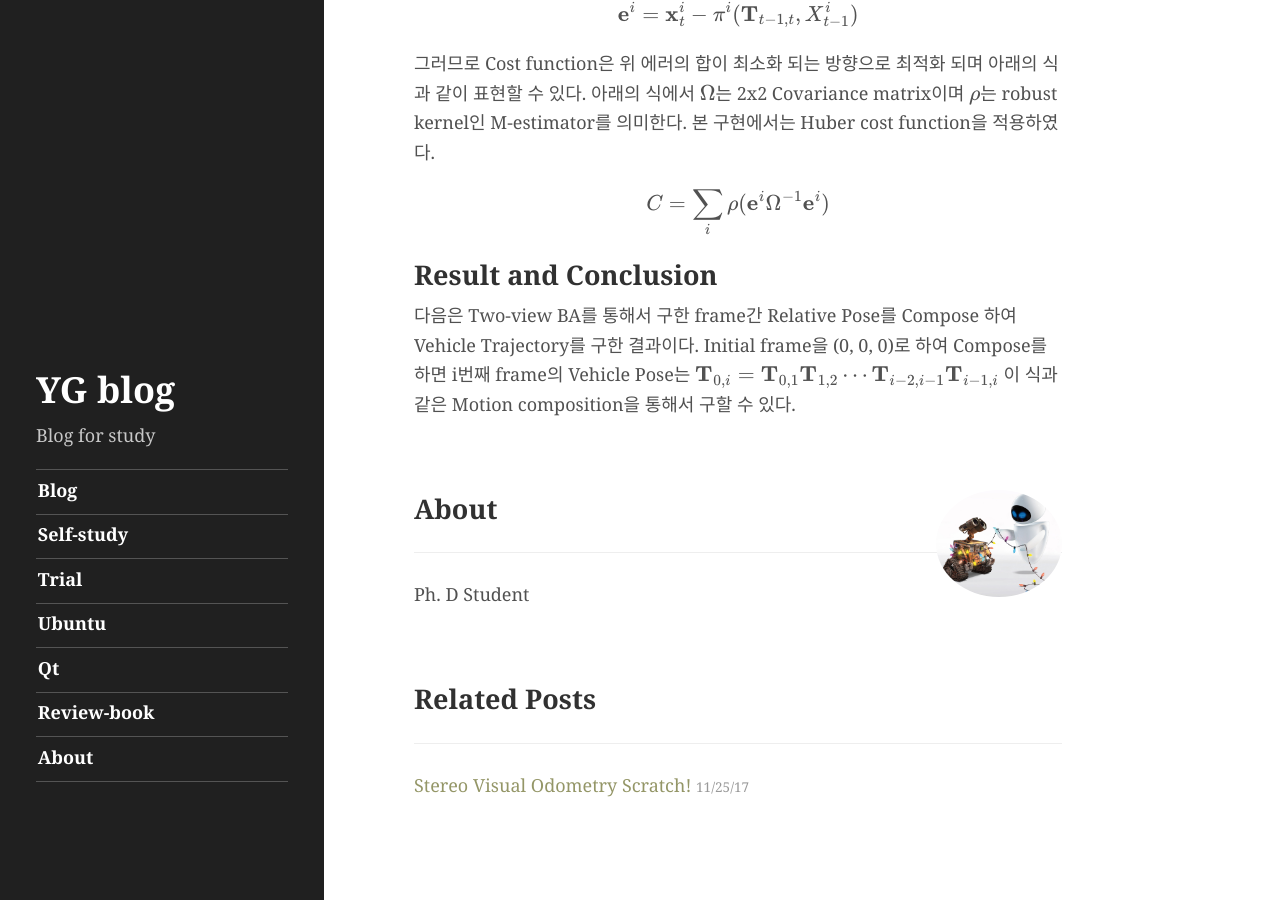
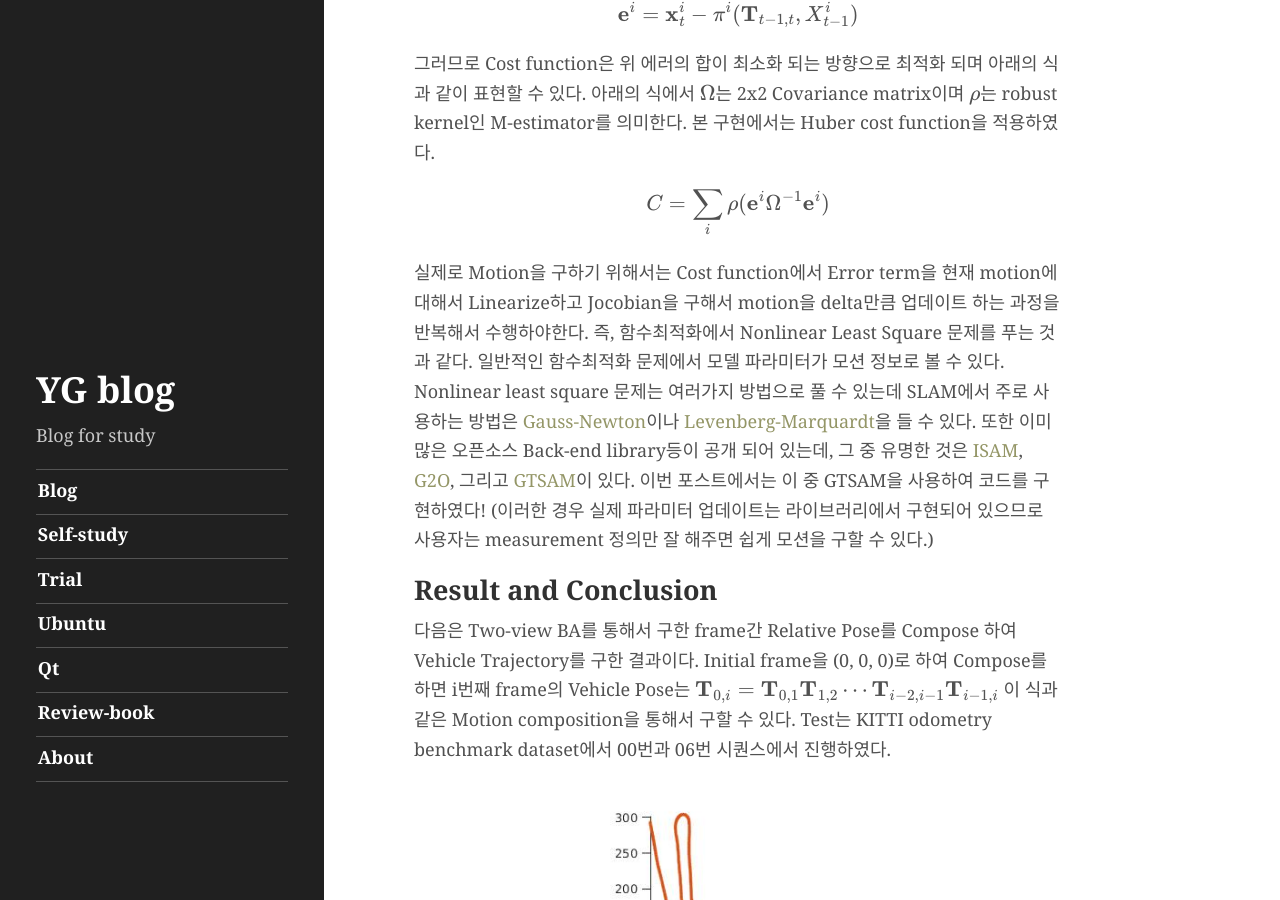
Before and after one commit to youngguncho/youngguncho.github.io, a Jekyll site: the page built from _posts/Self-study/2018-01-15-Stereo-visual-odometry-cpp.md, in a window 1280 px wide and 900 px high, scrolled down 2888 px. Built offline with Jekyll 4.4.1, drawn with Linux system fonts in a browser that asks for light colours; formulas are drawn with MathJax 3.

Commit message:
working on vo result

```diff
--- a/_posts/Self-study/2018-01-15-Stereo-visual-odometry-cpp.md
+++ b/_posts/Self-study/2018-01-15-Stereo-visual-odometry-cpp.md
@@ -32,7 +32,6 @@
 
 <img align="middle" src="/image/posts/Self-study/2017-12-25-Stereo-visual-odometry-cpp/inliers.gif" width="80%">
 
-
 ### Two-view BA
 위 과정에서 Inlier point를 추리고 나면 이제 연속된 프레임에서 어느정도 신뢰할 만한 매칭 포인트를 가지고 있다고 말할 수 있다. 이제 이 포인트들을 이용해서 두 카메라간의 모션을 구하는 방법에 대해서 살펴본다. 이 방법은 [ORB-SLAM2](https://github.com/raulmur/ORB_SLAM2)에서 Appendix의 Bundle adjustment와 같은 방법으로 multi-frame에 대해서 적용할 수 있지만 이번 구현에서는 연속된 영상의 two-view BA에 적용하였다. 우선 방법에 대해서 간단히 말로 풀어쓰면 다음과 같다. 기준 프레임 (이전 프레임)에서 포인트들의 초기 3차원 위치를 알고 있을 때 이 포인트들을 임의의 모션을 이용해 타켁 프레임으로 transform하고 이미지 좌표계 상으로 projection 했을 때의 포인트 위치 (u, v)는 feature matching에서 구한 대응되는 feature들의 위치와 같아야 한다. 우선 $$i$$번째 포인트의 이미지 좌표상의 위치와 $$\mathbf{x} = (u, v)$$와 3차원 위치 $$X = (x, y, z)$$를 식과 같이 표현하며 아래의 subscription은 해당하는 프레임을 의미한다. 프레임간의 모션은 $$\mathbf{T}_{t-1,t}$$로 나타냈으며 의미는 t-1에서 t로의 모션을 뜻s한다. 아래의 식은 포인트 i에 대한 에러를 나타내며 $$\pi$$는 3차원 포인트를 이미지 상으로 projection하는 projection function을 의미한다.
 
@@ -46,5 +45,10 @@
 C=\sum_{i}\rho(\mathbf{e}^i\Omega^{-1}\mathbf{e}^i)
 $$
 
+실제로 Motion을 구하기 위해서는 Cost function에서 Error term을 현재 motion에 대해서 Linearize하고 Jocobian을 구해서 motion을 delta만큼 업데이트 하는 과정을 반복해서 수행하야한다. 즉, 함수최적화에서 Nonlinear Least Square 문제를 푸는 것과 같다. 일반적인 함수최적화 문제에서 모델 파라미터가 모션 정보로 볼 수 있다. Nonlinear least square 문제는 여러가지 방법으로 풀 수 있는데 SLAM에서 주로 사용하는 방법은 [Gauss-Newton](https://en.wikipedia.org/wiki/Gauss%E2%80%93Newton_algorithm)이나 [Levenberg-Marquardt](https://en.wikipedia.org/wiki/Levenberg%E2%80%93Marquardt_algorithm)을 들 수 있다. 또한 이미 많은 오픈소스 Back-end library등이 공개 되어 있는데, 그 중 유명한 것은 [ISAM](http://people.csail.mit.edu/kaess/isam/), [G2O](https://github.com/RainerKuemmerle/g2o), 그리고 [GTSAM](https://bitbucket.org/gtborg/gtsam)이 있다. 이번 포스트에서는 이 중 GTSAM을 사용하여 코드를 구현하였다! (이러한 경우 실제 파라미터 업데이트는 라이브러리에서 구현되어 있으므로 사용자는 measurement 정의만 잘 해주면 쉽게 모션을 구할 수 있다.)
+
 ## Result and Conclusion
-다음은 Two-view BA를 통해서 구한 frame간 Relative Pose를 Compose 하여 Vehicle Trajectory를 구한 결과이다. Initial frame을 (0, 0, 0)로 하여 Compose를 하면 i번째 frame의 Vehicle Pose는 $$\mathbf{T}_{0,i}=\mathbf{T}_{0,1}\mathbf{T}_{1,2} \cdots \mathbf{T}_{i-2,i-1}\mathbf{T}_{i-1,i}$$ 이 식과 같은 Motion composition을 통해서 구할 수 있다.
+다음은 Two-view BA를 통해서 구한 frame간 Relative Pose를 Compose 하여 Vehicle Trajectory를 구한 결과이다. Initial frame을 (0, 0, 0)로 하여 Compose를 하면 i번째 frame의 Vehicle Pose는 $$\mathbf{T}_{0,i}=\mathbf{T}_{0,1}\mathbf{T}_{1,2} \cdots \mathbf{T}_{i-2,i-1}\mathbf{T}_{i-1,i}$$ 이 식과 같은 Motion composition을 통해서 구할 수 있다. Test는 KITTI odometry benchmark dataset에서 00번과 06번 시퀀스에서 진행하였다.
+
+<img align="middle" src="/image/posts/Self-study/2017-12-25-Stereo-visual-odometry-cpp/trajectory_00.jpg" width="80%"
+ img align="middle" src="/image/posts/Self-study/2017-12-25-Stereo-visual-odometry-cpp/trajectory_06.jpg" width="80%">
```
